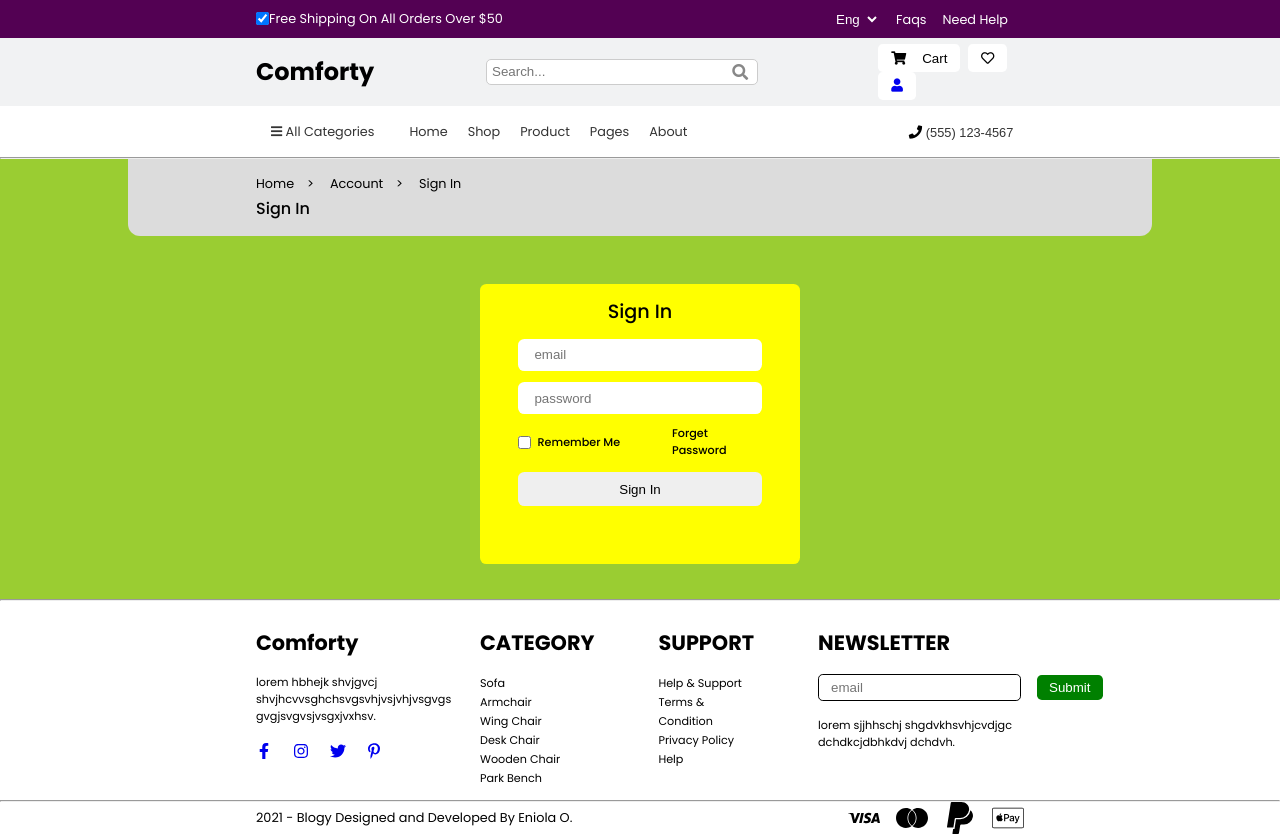
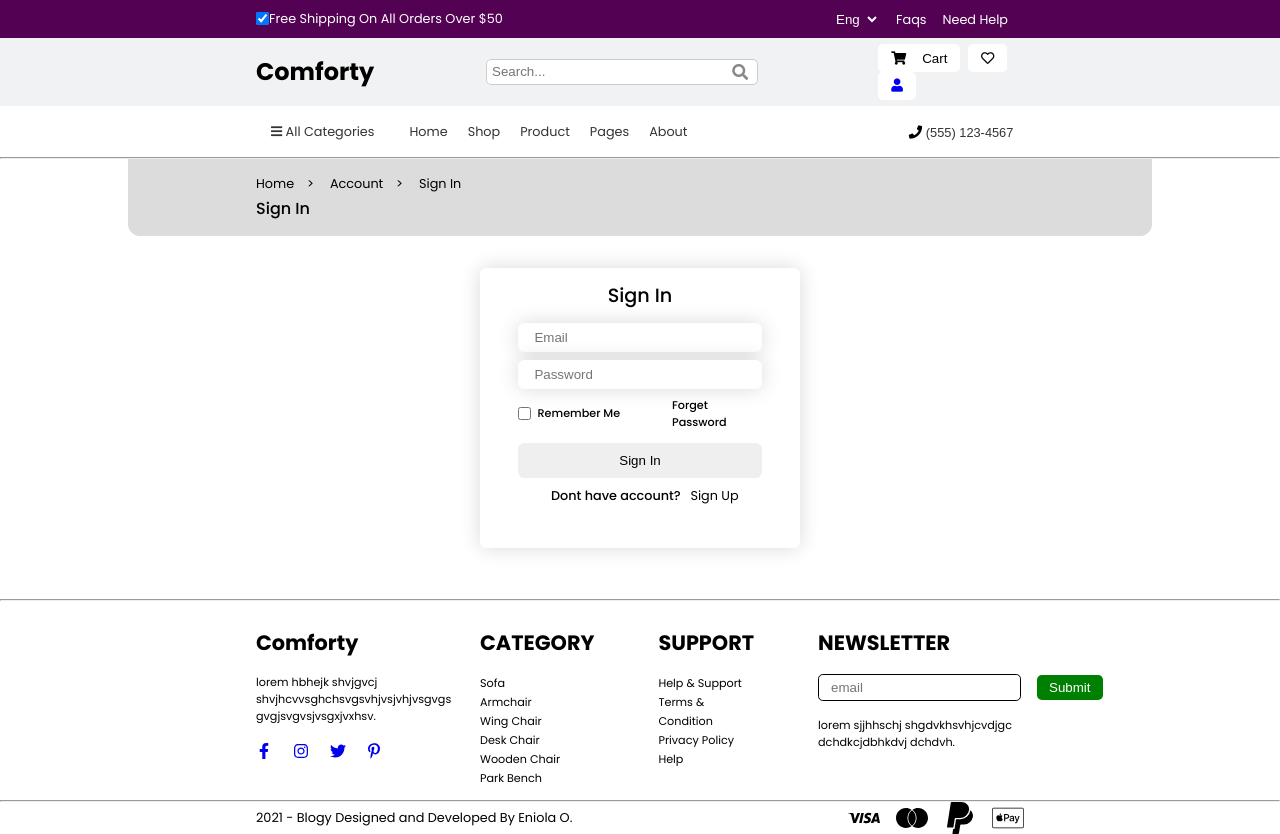
Before and after one commit to codemonk-silver/E-Commerce, a React (Create React App) app in the folder e-commerce/: page /account in a window 1280 px wide. Built offline with nearby package versions, Linux system fonts and the light colour scheme.

Commit message:
overall changes

```diff
--- a/e-commerce/src/component/Account/account.css
+++ b/e-commerce/src/component/Account/account.css
@@ -1,6 +1,5 @@
 .accountContainer {
     height: 55vh;
-    background: yellowgreen;
 }
 
 .accountWrapper {
@@ -16,6 +15,7 @@
     line-height: 1.8;
      border-bottom-left-radius: 12px;
     border-bottom-right-radius: 12px;
+
 }
 
 .accountNav {
@@ -45,10 +45,10 @@
 .accountForm{
     width: 25%;
     height: 35vh;
-    background: yellow;
+     box-shadow: 0 0 20px rgba(0, 0, 0, 0.15);
     margin-left: auto;
     margin-right: auto;
-    margin-top: 3rem;
+    margin-top: 2rem;
     border-radius: .4rem;
 }
 
@@ -71,11 +71,12 @@
 }
 
 .formDetails .formUser{
-    height: 2rem;
+    height: 1.8rem;
     border: none;
     border-radius: .4rem;
-    margin-bottom: .7rem;
+    margin-bottom: .5rem;
     padding-left: 1rem;
+     box-shadow: 0 0 20px rgba(0, 0, 0, 0.15);
 }
 
 .formCheck{
@@ -113,3 +114,19 @@
     border-radius: .4rem;
     border: none;
 }
+
+.formSignUp{
+    display: flex;
+    align-items: center;
+    justify-content: center;
+}
+
+.formSignUp p{
+    font-size: .8rem;
+}
+
+.formSignUp a{
+    color: black;
+    font-size: .8rem;
+    text-decoration: none;
+}
--- a/e-commerce/src/component/Account/account.js
+++ b/e-commerce/src/component/Account/account.js
@@ -23,8 +23,8 @@ const Account = () => {
       <div className='accountForm'>
             <p>Sign In</p>
             <div className='formDetails'>
-                <input className='formUser' type='email' placeholder='email' alt='email' />
-                <input className='formUser' type='password' placeholder='password' alt='password' />
+                <input className='formUser' type='email' placeholder='Email' alt='email' />
+                <input className='formUser' type='password' placeholder='Password' alt='password' />
                 <div className='formCheck'>
                     <div className='formLeftCheck'>
                         <input type='checkbox' />
@@ -33,6 +33,10 @@ const Account = () => {
                     <a href=''>Forget Password</a>
                 </div>
                 <button>Sign In</button>
+                <div className='formSignUp'>
+                    <p>Dont have account?</p>
+                    <a href=''>Sign Up</a>
+                </div>
             </div>
       </div>
 
```
